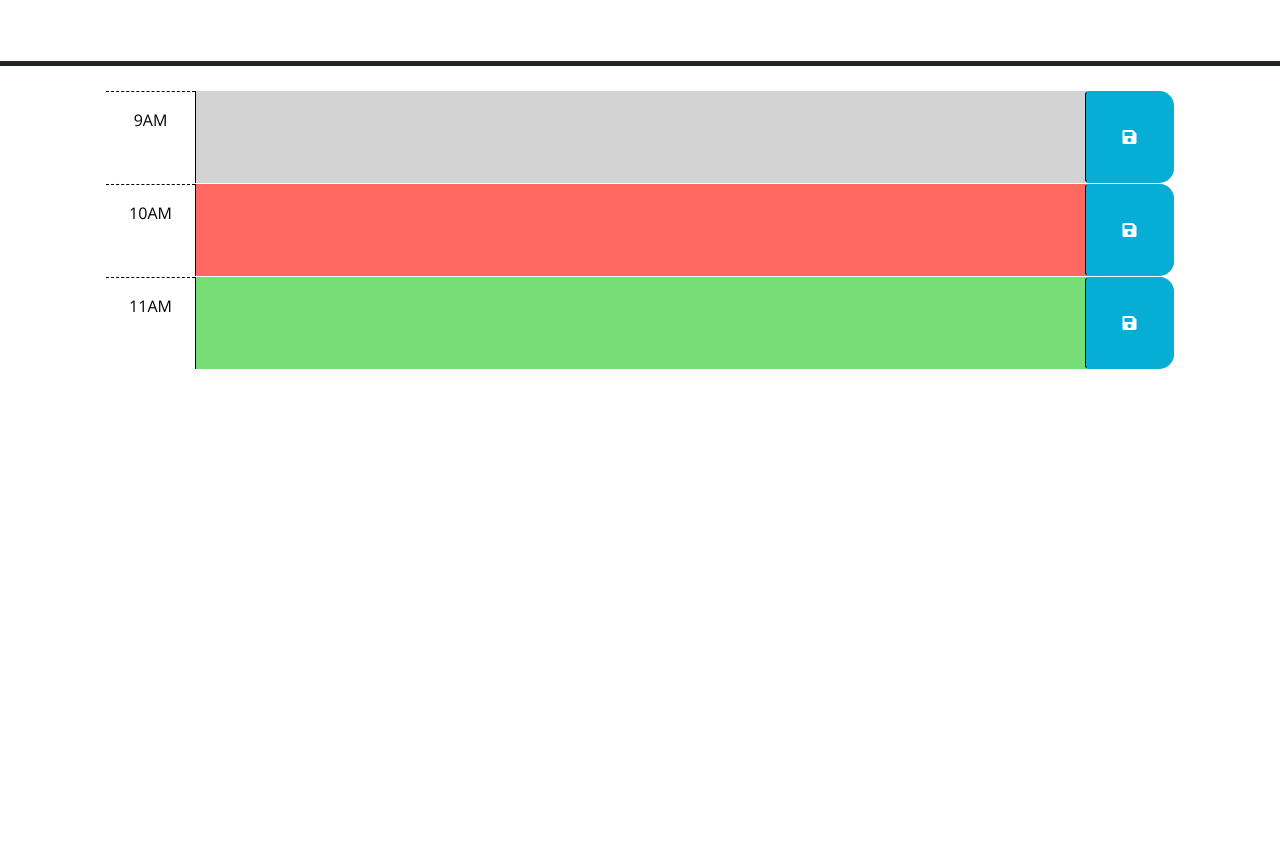
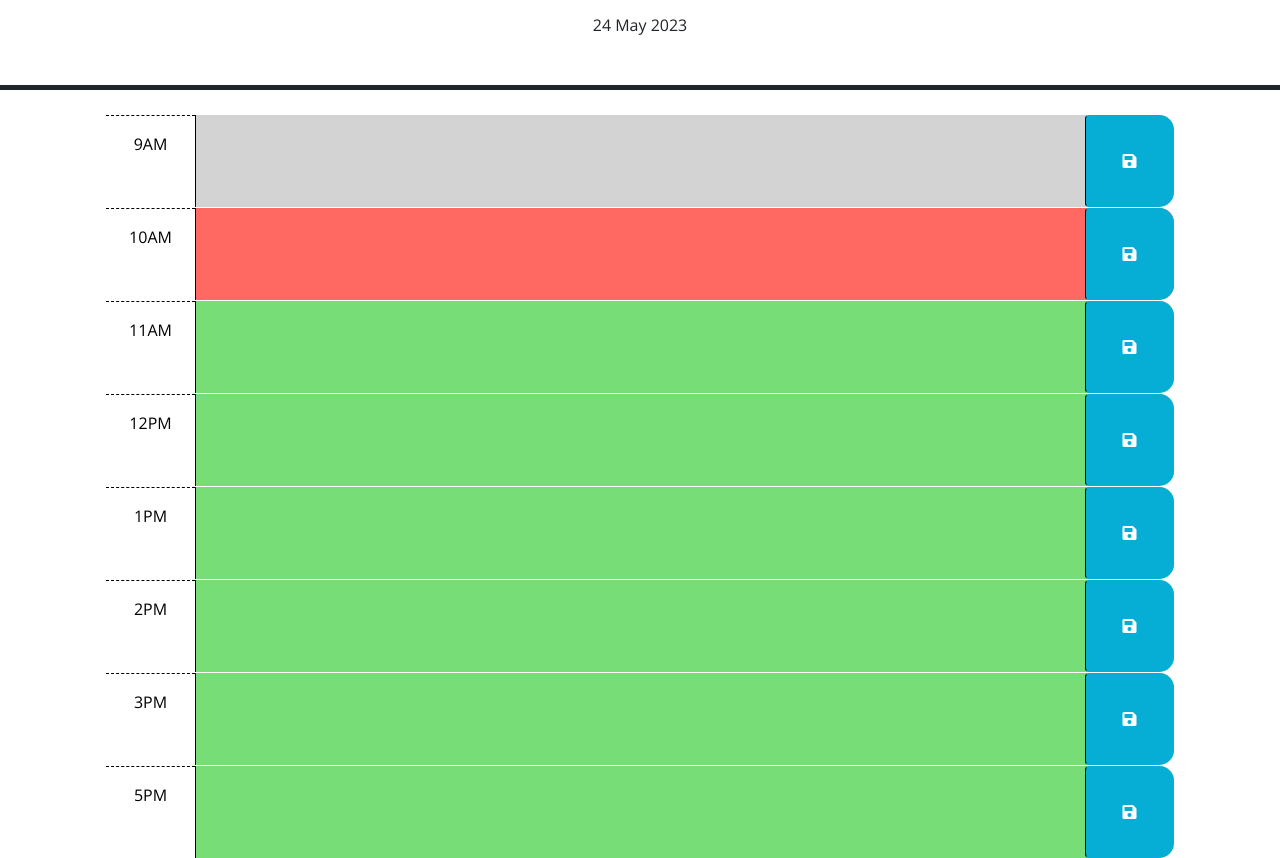
Before and after one commit to SamanthaJoy13/workDayScheduler, a plain HTML site: page index.html in a window 1280 px wide. Shown: the part 166-1024 px from the top of the page. Before the commit the page ends 800 px from the top, so only its background shows below. Drawn offline with nearby package versions, Linux system fonts and the light colour scheme; files that its build step writes are made by us from their sources.

Commit message:
added current date to header and created timeblocks 12-5

```diff
--- a/Develop/script.js
+++ b/Develop/script.js
@@ -1,3 +1,18 @@
+/* var pastTime = $('.row time-block past');
+var presentTime = $('.row time-block present');
+var futureTime = $('.row time-block future');
+var saveBtn = $('.saveBtn');
+ */
+
+var header = $('<header>');
+var currentDate = dayjs().format('DD MMMM YYYY');
+header.text(currentDate);
+$('header').append(header);
+
+
+
+
+
 // Wrap all code that interacts with the DOM in a call to jQuery to ensure that
 // the code isn't run until the browser has finished rendering all the elements
 // in the html.
@@ -8,6 +23,7 @@ $(function () {
   // function? How can DOM traversal be used to get the "hour-x" id of the
   // time-block containing the button that was clicked? How might the id be
   // useful when saving the description in local storage?
+
   //
   // TODO: Add code to apply the past, present, or future class to each time
   // block by comparing the id to the current hour. HINTS: How can the id
--- a/index.html
+++ b/index.html
@@ -18,7 +18,7 @@
       href="https://fonts.googleapis.com/css?family=Open+Sans&display=swap"
       rel="stylesheet"
     />
-    <link rel="stylesheet" href="style.css" />
+    <link rel="stylesheet" type="text/css" href="Develop/style.css"/>
     <title>Work Day Scheduler</title>
   </head>
 
@@ -66,6 +66,46 @@
         </button>
       </div>
 
+      <div id="hour-12" class="row time-block future">
+        <div class="col-2 col-md-1 hour text-center py-3">12PM</div>
+        <textarea class="col-8 col-md-10 description" rows="3"> </textarea>
+        <button class="btn saveBtn col-2 col-md-1" aria-label="save">
+          <i class="fas fa-save" aria-hidden="true"></i>
+        </button>
+      </div>
+
+      <div id="hour-13" class="row time-block future">
+        <div class="col-2 col-md-1 hour text-center py-3">1PM</div>
+        <textarea class="col-8 col-md-10 description" rows="3"> </textarea>
+        <button class="btn saveBtn col-2 col-md-1" aria-label="save">
+          <i class="fas fa-save" aria-hidden="true"></i>
+        </button>
+      </div>
+
+      <div id="hour-14" class="row time-block future">
+        <div class="col-2 col-md-1 hour text-center py-3">2PM</div>
+        <textarea class="col-8 col-md-10 description" rows="3"> </textarea>
+        <button class="btn saveBtn col-2 col-md-1" aria-label="save">
+          <i class="fas fa-save" aria-hidden="true"></i>
+        </button>
+      </div>
+
+      <div id="hour-15" class="row time-block future">
+        <div class="col-2 col-md-1 hour text-center py-3">3PM</div>
+        <textarea class="col-8 col-md-10 description" rows="3"> </textarea>
+        <button class="btn saveBtn col-2 col-md-1" aria-label="save">
+          <i class="fas fa-save" aria-hidden="true"></i>
+        </button>
+      </div>
+
+      <div id="hour-16" class="row time-block future">
+        <div class="col-2 col-md-1 hour text-center py-3">5PM</div>
+        <textarea class="col-8 col-md-10 description" rows="3"> </textarea>
+        <button class="btn saveBtn col-2 col-md-1" aria-label="save">
+          <i class="fas fa-save" aria-hidden="true"></i>
+        </button>
+      </div>
+
     <script src="https://code.jquery.com/jquery-3.4.1.min.js"></script>
     <script
       src="https://cdn.jsdelivr.net/npm/dayjs@1.11.3/dayjs.min.js"
@@ -73,6 +113,6 @@
       crossorigin="anonymous"
     ></script>
 
-    <script src="script.js"></script>
+    <script src="Develop/script.js"></script>
   </body>
 </html>
```
Also changed, not shown: Develop/style.css (line endings or trailing spaces), 1 other file.
